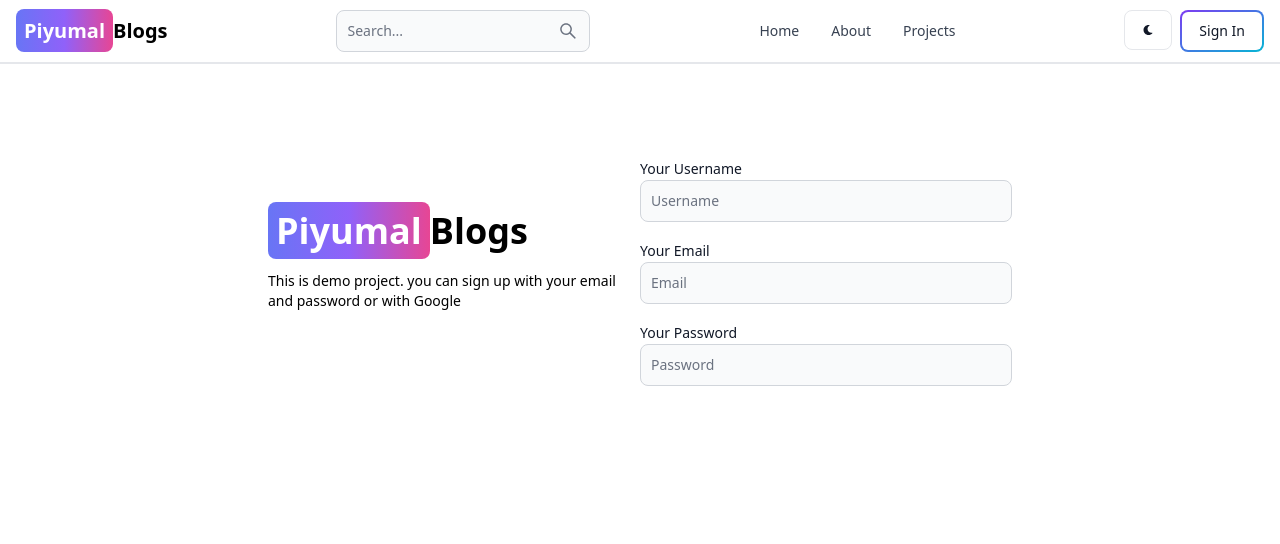
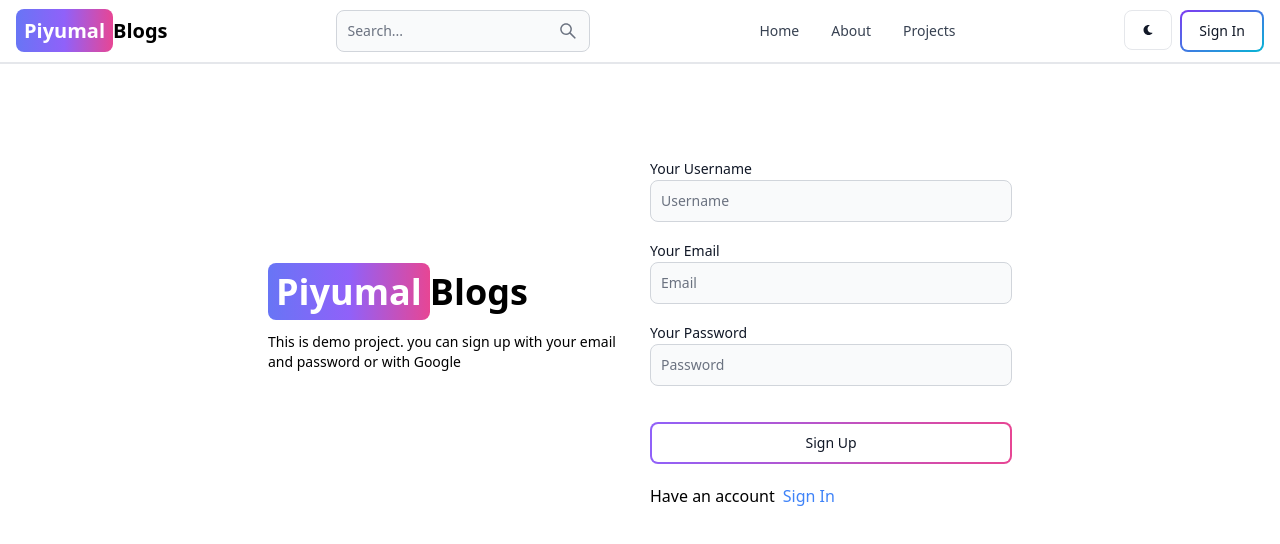
Before and after one commit to piyumal2105/MERN_Blog_App, a React (Vite) app in the folder frontend/: page /signup in a window 1280 px wide. Shown: the top 544 px of the page. Built offline with nearby package versions, Linux system fonts and the light colour scheme.

Commit message:
compleate signup page ui

```diff
--- a/frontend/src/pages/SignUpPage/SignupPage.jsx
+++ b/frontend/src/pages/SignUpPage/SignupPage.jsx
@@ -1,13 +1,13 @@
 // eslint-disable-next-line no-unused-vars
 import React from "react";
-import { Label, TextInput } from "flowbite-react";
+import { Button, Label, TextInput } from "flowbite-react";
 import { Link } from "react-router-dom";
 
 function SignUpPage() {
   return (
     <>
       <div className="min-h-screen mt-20">
-        <div className="flex p-3 max-w-3xl mx-auto flex-col md:flex-row md:items-center">
+        <div className="flex p-3 max-w-3xl mx-auto flex-col md:flex-row md:items-center gap-5">
           {/* left */}
           <div className="flex-1">
             <Link to="/" className="font-bold dark:text-white text-4xl">
@@ -40,7 +40,21 @@
                   id="password"
                 />
               </div>
+              <Button
+                className="mt-5"
+                gradientDuoTone="purpleToPink"
+                outline
+                type="submit"
+              >
+                Sign Up
+              </Button>
             </form>
+            <div className="flex gap-2 text-sm- mt-5">
+              <span>Have an account</span>{" "}
+              <Link to="/signin" className="text-blue-500">
+                Sign In
+              </Link>
+            </div>
           </div>
         </div>
       </div>
```
